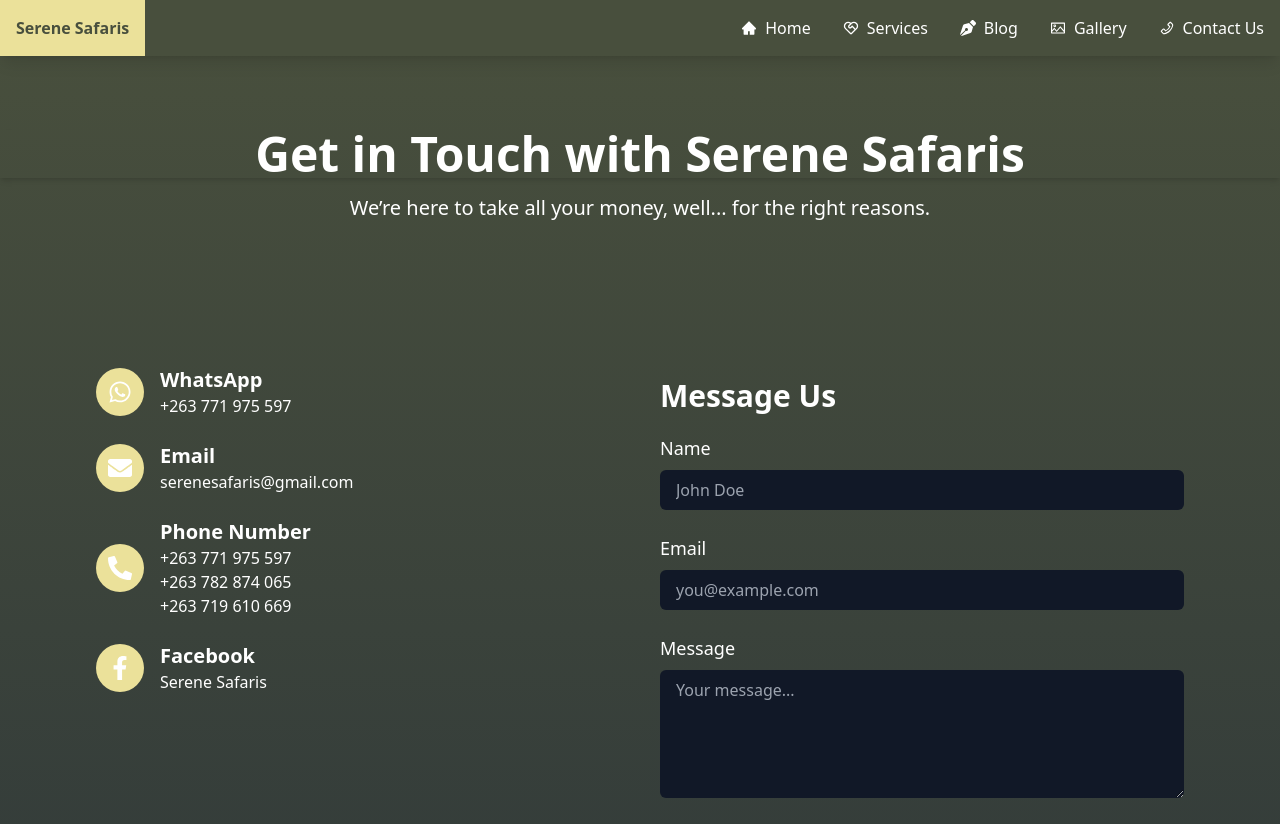
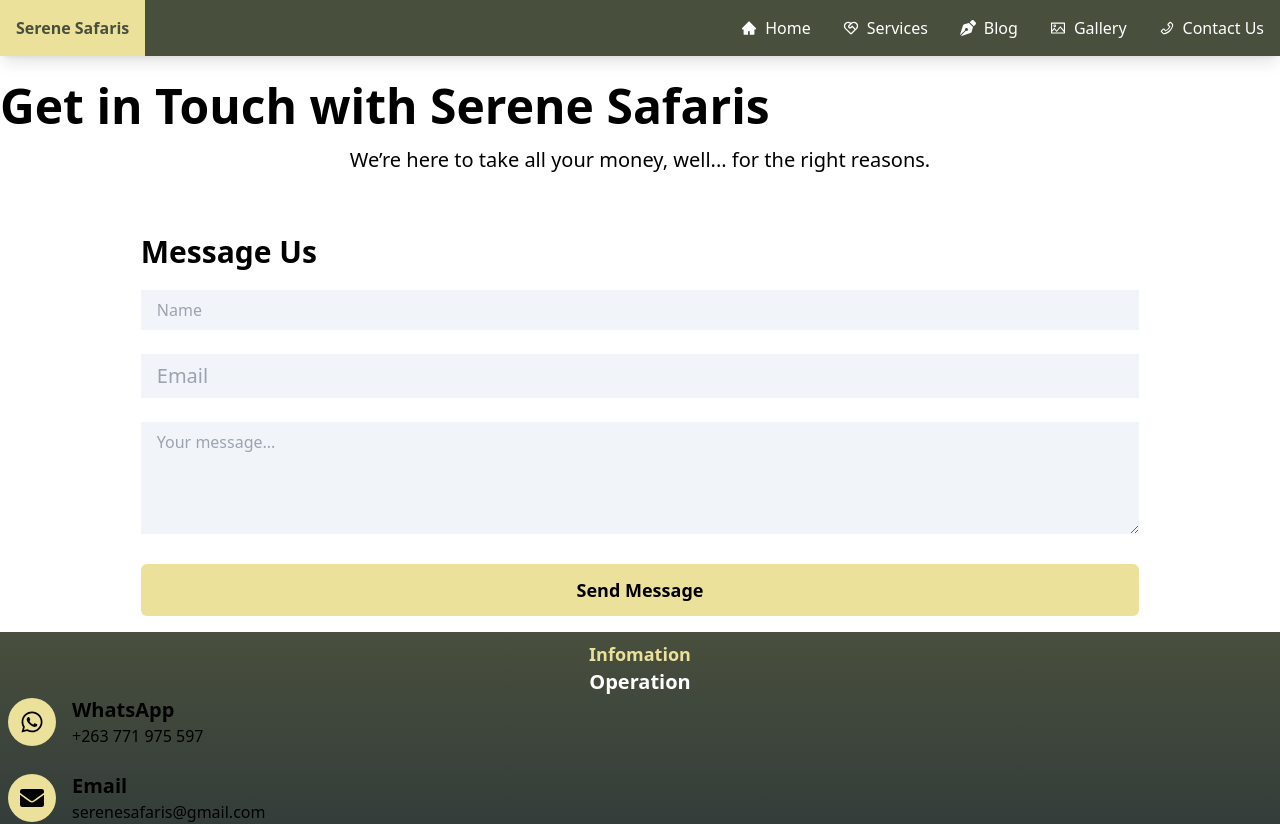
Before and after one commit to PixelCrafte/serene, a Next.js app: page /contact in a window 1280 px wide. Shown: the top 824 px of the page. Built offline with nearby package versions, Linux system fonts and the light colour scheme.

Commit message:
finished contact us form

```diff
--- a/src/app/contact/ContactUs.jsx
+++ b/src/app/contact/ContactUs.jsx
@@ -35,40 +35,37 @@
   };
 
   return (
-    <section>
-      <h2 className="text-white text-3xl font-bold p-3 pl-0">Message Us</h2>
-    <form onSubmit={handleSubmit} className="space-y-6">
+    <section className='p-4 overflow-x-hidden flex flex-col justify-center items-center'>
+      <h2 className="text-black text-3xl font-bold p-3 pl-0 sm:w-[80%]">Message Us</h2>
+    <form onSubmit={handleSubmit} className="space-y-6 flex flex-col justify-center md:w-[80%]">
       <div className="space-y-2">
       <a id="contact-us"></a>
-        <label className="block text-lg">Name</label>
         <input
-          className="w-full px-4 py-2 rounded-md bg-gray-900 text-white focus:ring-2 focus:ring-orange-600"
+          className="w-full px-4 py-2 bg-slate-100 text-black focus:ring-2 focus:ring-main2 outline-none"
           type="text"
           id="name"
           name="name"
           value={formData.name}
           onChange={handleChange}
-          placeholder="John Doe"
+          placeholder="Name"
           required
         />
       </div>
       <div className="space-y-2">
-        <label className="block text-lg">Email</label>
         <input
-          className="w-full px-4 py-2 rounded-md bg-gray-900 text-white focus:ring-2 focus:ring-orange-600"
+          className="w-full md:text-xl px-4 py-2 bg-slate-100 text-black focus:ring-2 focus:ring-main2 outline-none"
           type="email"
           id="email"
           name="email"
           value={formData.email}
           onChange={handleChange}
-          placeholder="you@example.com"
+          placeholder="Email"
           required
         />
       </div>
       <div className="space-y-2">
-        <label className="block text-lg">Message</label>
         <textarea
-          className="w-full h-32 px-4 py-2 rounded-md bg-gray-900 text-white focus:ring-2 focus:ring-main2"
+          className="w-full px-4 py-2 bg-slate-100 text-black focus:ring-2 focus:ring-main2 outline-none"
           id="message"
           name="message"
           value={formData.message}
@@ -80,7 +77,7 @@
       </div>
       <button
         type="submit"
-        className="w-full py-3 bg-main2 hover:bg-opacity-70 rounded-md text-lg font-semibold transition-all duration-300 ease-in-out transform hover:scale-105"
+        className="w-full py-3 bg-main2 hover:bg-opacity-70 rounded-md text-lg font-semibold transition-all duration-300 ease-in-out transform hover:bg-yellow-500"
         >
         Send Message
       </button>
--- a/src/app/contact/page.jsx
+++ b/src/app/contact/page.jsx
@@ -34,16 +34,19 @@
 
 export default function Contact() {
   return (
-    <div className="min-h-screen bg-gradient-to-b from-main1 to-gray-800 text-white">
+    <div className="min-h-screen">
       {/* Hero Section */}
-      <div className="py-20 text-center">
-        <h1 className="text-5xl font-bold shadow-md">Get in Touch with Serene Safaris</h1>
-        <p className="mt-4 text-xl">We’re here to take all your money, well... for the right reasons.</p>
+      <div className="py-8">
+        <h1 className="text-5xl font-semibold">Get in Touch with Serene Safaris</h1>
+        <p className="mt-4 text-xl text-center">We’re here to take all your money, well... for the right reasons.</p>
       </div>
-
+        {/* Contact Form */}
+        <ContactUs />
       {/* Contact Information & Form Section */}
-      <div className="grid grid-cols-1 md:grid-cols-2 gap-10 px-8 md:px-24 py-16">
+      <div className="p-2 bg-gradient-to-b from-main1 to-gray-800">
         {/* Contact Information */}
+        <h2 className='text-main2 text-center font-semibold text-lg'>Infomation</h2>
+        <h3 className='text-white text-center font-semibold text-xl'>Operation</h3>
         <div className="space-y-6">
           <div className="flex items-center space-x-4">
             <Link href="https://wa.me/263771975597" className="block p-3 rounded-full bg-main2 hover:bg-opacity-70">
@@ -73,7 +76,6 @@
               {/* Add more numbers here */}
               <p>+263 782 874 065</p>
               <p>+263 719 610 669</p>
-
             </div>
           </div>
           <div className="flex items-center space-x-4">
@@ -86,9 +88,6 @@
             </div>
           </div>
         </div>
-
-        {/* Contact Form */}
-        <ContactUs />
       </div>
 
       {/* Newsletter Section */}
--- a/src/app/gallery/ImageFull.jsx
+++ b/src/app/gallery/ImageFull.jsx
@@ -31,7 +31,7 @@
           </button>
           <img
             src={'/images/' + src}
-            className="w-full h-full max-w-4xl max-h-full object-contain"
+            className="w-full h-full max-w-4xl max-h-full object-contain "
           />
         </div>
       )}
--- a/src/app/gallery/page.jsx
+++ b/src/app/gallery/page.jsx
@@ -19,7 +19,7 @@
       <div className="relative flex bg-main2 flex-col items-center text-center p-4 rounded-md justify-center m-4 text-black">
         <h1 className={`text-4xl font-semibold mb-4`}>Lets get in touch</h1>
         <p className="text-lg mb-6 slide-in-bottom"> You can begin your vacation too, now!</p>
-        <Link href="/services" className="px-6 py-3 bg-black text-white font-semibold rounded-full block hover:bg-opacity-80 active:scale-95 text-lg spin-btn">
+        <Link href="/contact" className="px-6 py-3 bg-black text-white font-semibold rounded-full block hover:bg-opacity-80 active:scale-95 text-lg spin-btn">
           Book right now <BsArrowUpRight className="inline-block"/>
         </Link>
         <Link href="#" className="block font-bold text-lg p-2 my-4 slide-in-bottom">
--- a/src/app/services/page.jsx
+++ b/src/app/services/page.jsx
@@ -20,7 +20,7 @@
       <div className="relative flex bg-main2 flex-col items-center text-center p-4 rounded-md justify-center m-4 text-black">
         <h1 className={`text-4xl font-semibold mb-4`}>Lets get in touch</h1>
         <p className="text-lg mb-6 slide-in-bottom">Begin your vacation now!</p>
-        <Link href="/services" className="px-6 py-3 bg-black text-white font-semibold rounded-full block hover:bg-opacity-80 active:scale-95 text-lg spin-btn">
+        <Link href="/contact" className="px-6 py-3 bg-black text-white font-semibold rounded-full block hover:bg-opacity-80 active:scale-95 text-lg spin-btn">
           Book right now <BsArrowUpRight className="inline-block"/>
         </Link>
         <Link href="#" className="block font-bold text-lg p-2 my-4 slide-in-bottom">
```
Also changed, not shown: public/images/WhatsApp Image 2024-09-08 at 16.42.32_09c68866.jpg (deleted), public/images/bungee2.jpg (renamed from public/images/WhatsApp Image 2024-09-08 at 16.42.31_4692e83e.jpg).
